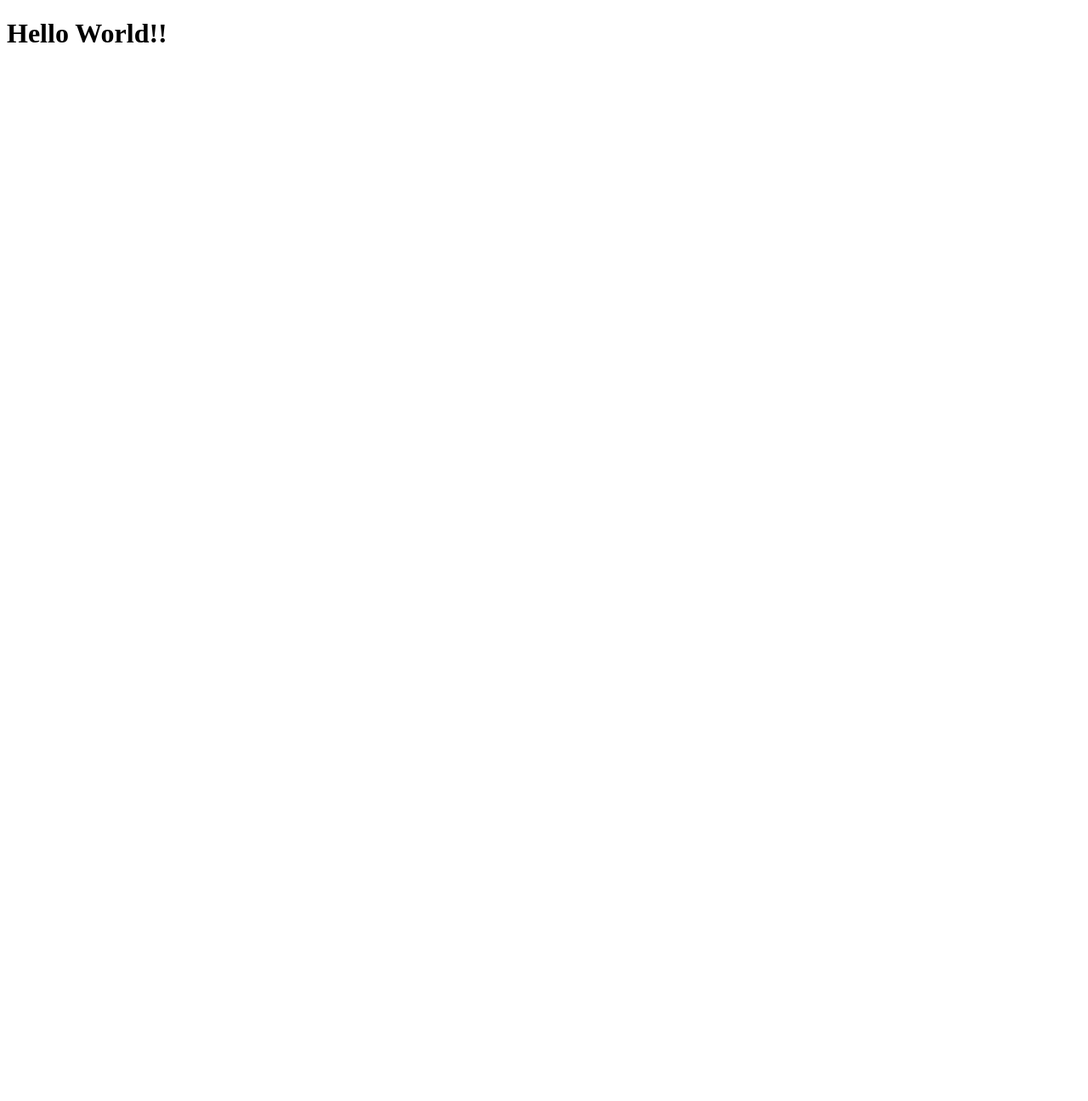
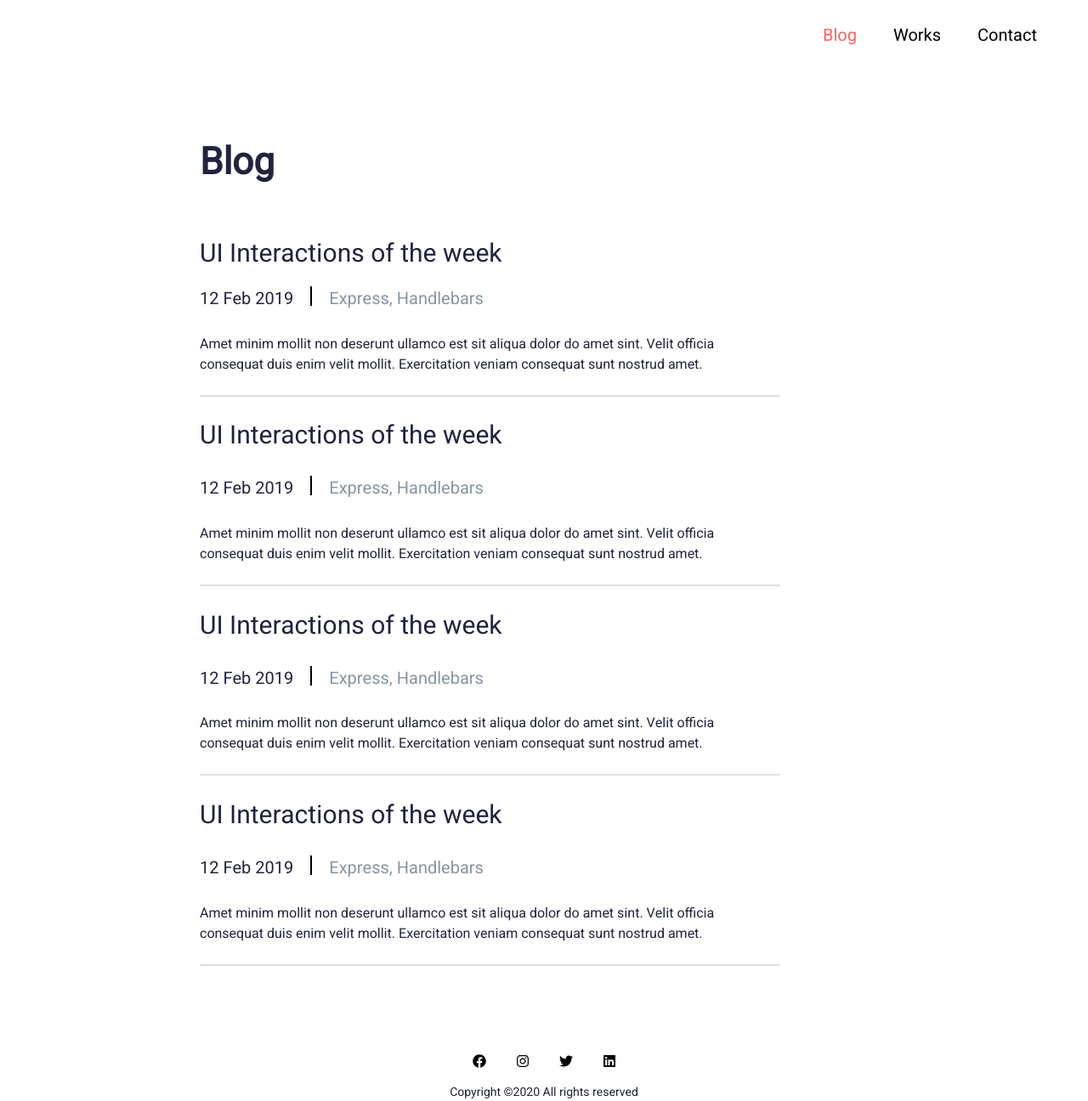
Before and after one commit to ShaikhMisbah17/figma-portfolio-ui, a React (Create React App) app: page / in a window 1280 px wide. Shown: the whole page at 85% size. Before the commit the page ends 800 px from the top, so only its background shows below. Built offline with nearby package versions, Linux system fonts and the light colour scheme.

Commit message:
Blog page desktop screen

```diff
--- a/src/App.js
+++ b/src/App.js
@@ -1,7 +1,8 @@
 import "./App.css";
+import Blog from "./container/Blog";
 
 function App() {
-  return <h1>Hello World!!</h1>;
+  return <Blog />;
 }
 
 export default App;
--- /dev/null
+++ b/src/container/Blog.css
@@ -0,0 +1,134 @@
+@import url("https://fonts.googleapis.com/css2?family=Abel&family=Heebo&family=Unica+One&display=swap");
+
+body {
+  margin: 0;
+}
+.blog {
+  width: 100%;
+  height: 100vh;
+}
+
+.header > ul {
+  display: flex;
+  column-gap: 43px;
+  list-style-type: none;
+  justify-content: flex-end;
+  margin: 27px 60px 0 0;
+}
+
+.header__blog {
+  font-family: "Heebo";
+  font-style: normal;
+  font-weight: 500;
+  font-size: 20px;
+  line-height: 29px;
+  color: #ff6464;
+}
+
+.header__blog-work {
+  font-family: "Heebo";
+  font-style: normal;
+  font-weight: 500;
+  font-size: 20px;
+  line-height: 29px;
+  color: #000000;
+}
+
+.heading__blog {
+  margin: 106px 0 0 235px;
+  font-family: "Heebo";
+  font-style: normal;
+  font-weight: 700;
+  font-size: 44px;
+  line-height: 60px;
+  color: #21243d;
+}
+
+.details {
+  display: flex;
+  flex-direction: row;
+}
+
+.heading__blog-subtitle {
+  margin-left: 235px;
+  font-family: "Heebo";
+  font-style: normal;
+  font-weight: 500;
+  font-size: 30px;
+  line-height: 44px;
+  color: #21243d;
+}
+
+.sub-1 {
+  margin-top: 55px;
+  margin-bottom: 16px;
+}
+
+.content-1 {
+  margin: 0 0 0 235px;
+  display: flex;
+  column-gap: 20px;
+}
+
+.date {
+  font-family: "Heebo";
+  font-style: normal;
+  font-weight: 400;
+  font-size: 20px;
+  line-height: 29px;
+  color: #21243d;
+  margin-top: 0;
+}
+
+.address {
+  font-family: "Heebo";
+  font-style: normal;
+  font-weight: 400;
+  font-size: 20px;
+  line-height: 29px;
+  color: #8695a4;
+  margin-top: 0;
+}
+
+.divider {
+  border: 1px solid #000000;
+  height: 21px;
+}
+
+.description {
+  width: 682px;
+  height: 43px;
+  font-family: "Heebo";
+  font-style: normal;
+  font-weight: 400;
+  font-size: 16px;
+  line-height: 24px;
+  color: #21243d;
+  flex-wrap: wrap;
+  margin: 0 0 0 235px;
+}
+
+.divider-horizontal {
+  border: 1px solid #e0e0e0;
+  background-color: #e0e0e0;
+  width: 681px;
+  height: 0;
+  margin: 29px 0 0 235px;
+}
+
+.bottom {
+  margin-top: 104px;
+  display: flex;
+  column-gap: 35px;
+  justify-content: center;
+}
+
+.footer {
+  font-family: "Heebo";
+  font-style: normal;
+  font-weight: 400;
+  font-size: 14px;
+  line-height: 21px;
+  text-align: center;
+  color: #21243d;
+}
--- /dev/null
+++ b/src/container/Blog.js
@@ -0,0 +1,98 @@
+import React from "react";
+import "./Blog.css";
+import { FaFacebook, FaInstagram, FaTwitter, FaLinkedin } from "react-icons/fa";
+
+function Blog() {
+  return (
+    <div className="blog">
+      <div className="header">
+        <ul>
+          <li className="header__blog">Blog</li>
+          <li className="header__blog-work">Works</li>
+          <li className="header__blog-work">Contact</li>
+        </ul>
+      </div>
+
+      <h1 className="heading__blog">Blog</h1>
+
+      <div classname="details">
+        <div className="detail-1">
+          <h2 className="heading__blog-subtitle sub-1">
+            UI Interactions of the week
+          </h2>
+          <div className="content-1">
+            <h4 className="date">12 Feb 2019</h4>
+            <div className="divider"></div>
+            <h4 className="address">Express, Handlebars</h4>
+          </div>
+          <h3 className="description">
+            Amet minim mollit non deserunt ullamco est sit aliqua dolor do amet
+            sint. Velit officia consequat duis enim velit mollit. Exercitation
+            veniam consequat sunt nostrud amet.
+          </h3>
+        </div>
+        <div className="divider-horizontal"></div>
+
+        <div className="detail-1">
+          <h2 className="heading__blog-subtitle sub-2">
+            UI Interactions of the week
+          </h2>
+          <div className="content-1">
+            <h4 className="date">12 Feb 2019</h4>
+            <div className="divider"></div>
+            <h4 className="address">Express, Handlebars</h4>
+          </div>
+          <h3 className="description">
+            Amet minim mollit non deserunt ullamco est sit aliqua dolor do amet
+            sint. Velit officia consequat duis enim velit mollit. Exercitation
+            veniam consequat sunt nostrud amet.
+          </h3>
+        </div>
+        <div className="divider-horizontal"></div>
+
+        <div className="detail-1">
+          <h2 className="heading__blog-subtitle sub-3">
+            UI Interactions of the week
+          </h2>
+          <div className="content-1">
+            <h4 className="date">12 Feb 2019</h4>
+            <div className="divider"></div>
+            <h4 className="address">Express, Handlebars</h4>
+          </div>
+          <h3 className="description">
+            Amet minim mollit non deserunt ullamco est sit aliqua dolor do amet
+            sint. Velit officia consequat duis enim velit mollit. Exercitation
+            veniam consequat sunt nostrud amet.
+          </h3>
+        </div>
+        <div className="divider-horizontal"></div>
+
+        <div className="detail-1">
+          <h2 className="heading__blog-subtitle sub-4">
+            UI Interactions of the week
+          </h2>
+          <div className="content-1">
+            <h4 className="date">12 Feb 2019</h4>
+            <div className="divider"></div>
+            <h4 className="address">Express, Handlebars</h4>
+          </div>
+          <h3 className="description">
+            Amet minim mollit non deserunt ullamco est sit aliqua dolor do amet
+            sint. Velit officia consequat duis enim velit mollit. Exercitation
+            veniam consequat sunt nostrud amet.
+          </h3>
+        </div>
+        <div className="divider-horizontal"></div>
+      </div>
+      <div className="bottom">
+        <FaFacebook />
+        <FaInstagram />
+        <FaTwitter />
+        <FaLinkedin />
+      </div>
+      <h4 className="footer">Copyright ©2020 All rights reserved </h4>
+    </div>
+  );
+}
+
+export default Blog;
```
